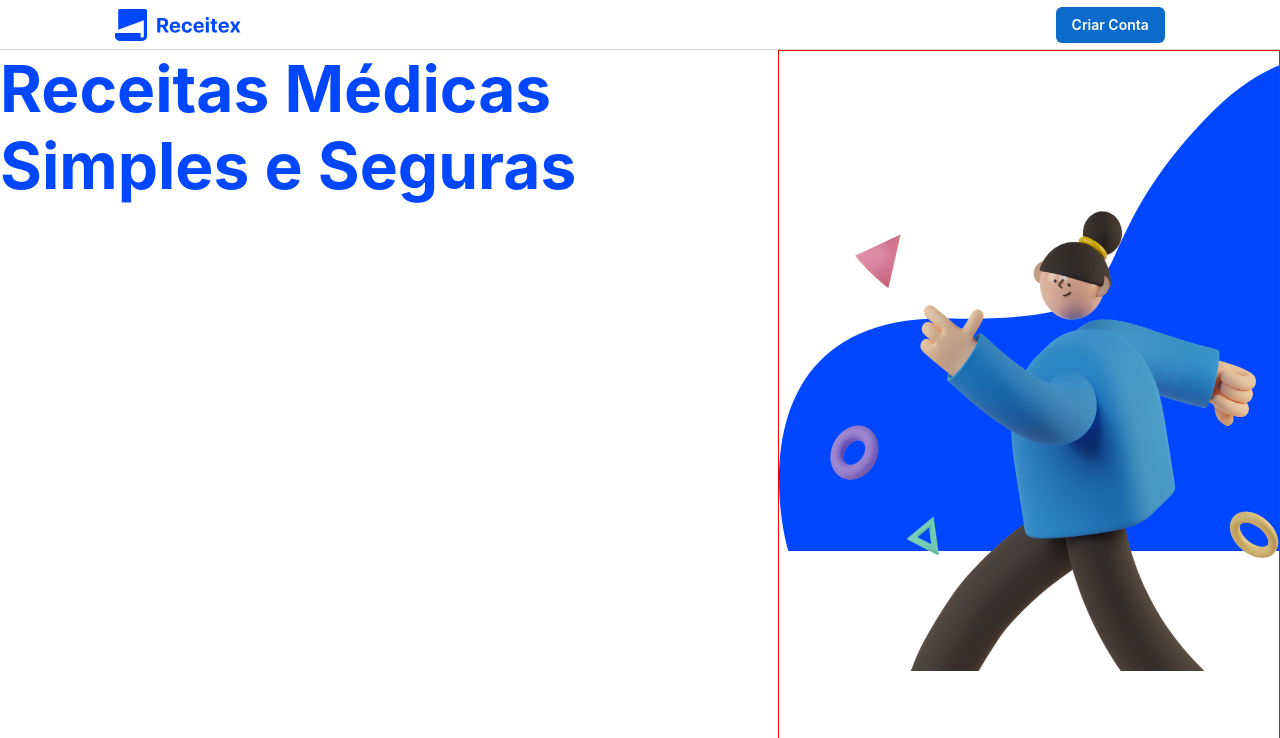
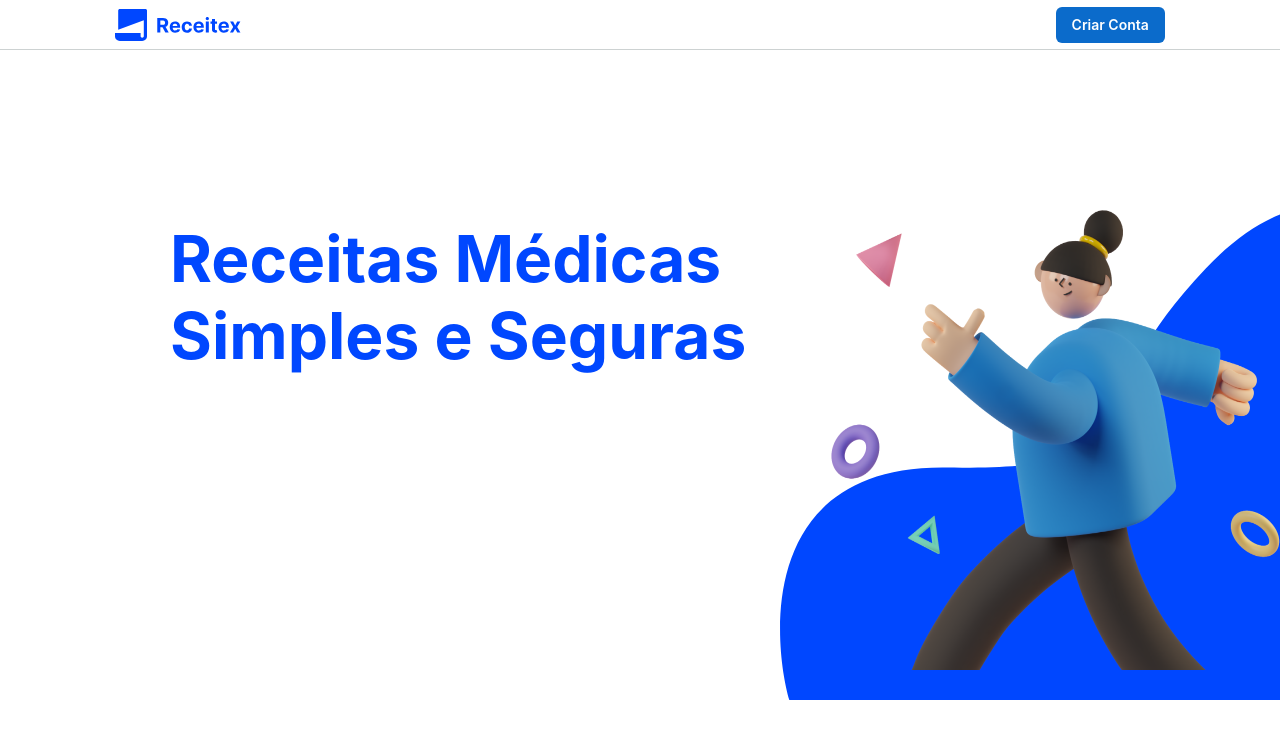
Before and after one commit to italosilva01/Receitex-WEB, a React (Vite) app: page / in a window 1280 px wide. Shown: the top 738 px of the page. Built offline with nearby package versions, Linux system fonts and the light colour scheme.

Commit message:
3-feature: ajustar tela

```diff
--- a/src/Page/Landing/components/Content/Content.module.css
+++ b/src/Page/Landing/components/Content/Content.module.css
@@ -4,18 +4,21 @@
 
   z-index: 1000;
   width: 900px;
-  height: 900px;
   top: 120px;
 
   @media (max-width: 1440px) {
     width: 500px;
     height: 500px;
   }
+  @media (min-width: 2560px) {
+    width: 900px;
+  }
 }
 .imgOnda {
   width: 900px;
-  height: 900px;
-
+  z-index: 0;
+  position: relative;
+  margin-top: 150px;
   @media (max-width: 1440px) {
     width: 500px;
     height: 500px;
@@ -23,10 +26,10 @@
 }
 .containerGrid {
   height: calc(100vh - 50px);
-  overflow: hidden;
   display: flex;
   justify-content: space-between;
   width: 100vw;
+  overflow: hidden;
 }
 
 .title {
@@ -39,8 +42,13 @@
 }
 
 .containerImgs {
-  border: 1px solid red;
   position: relative;
   width: max-content;
   height: calc(100vh - 50px);
 }
+.containerText {
+  width: 577px;
+  z-index: 1010;
+  margin-top: 170px;
+  margin-left: 170px;
+}
--- a/src/Page/Landing/components/Content/Content.tsx
+++ b/src/Page/Landing/components/Content/Content.tsx
@@ -6,7 +6,7 @@ import style from "./Content.module.css";
 export const Content = () => {
   return (
     <Grid className={style.containerGrid}>
-      <div>
+      <div className={style.containerText}>
         <Typography className={style.title}>
           Receitas Médicas Simples e Seguras
         </Typography>
```
